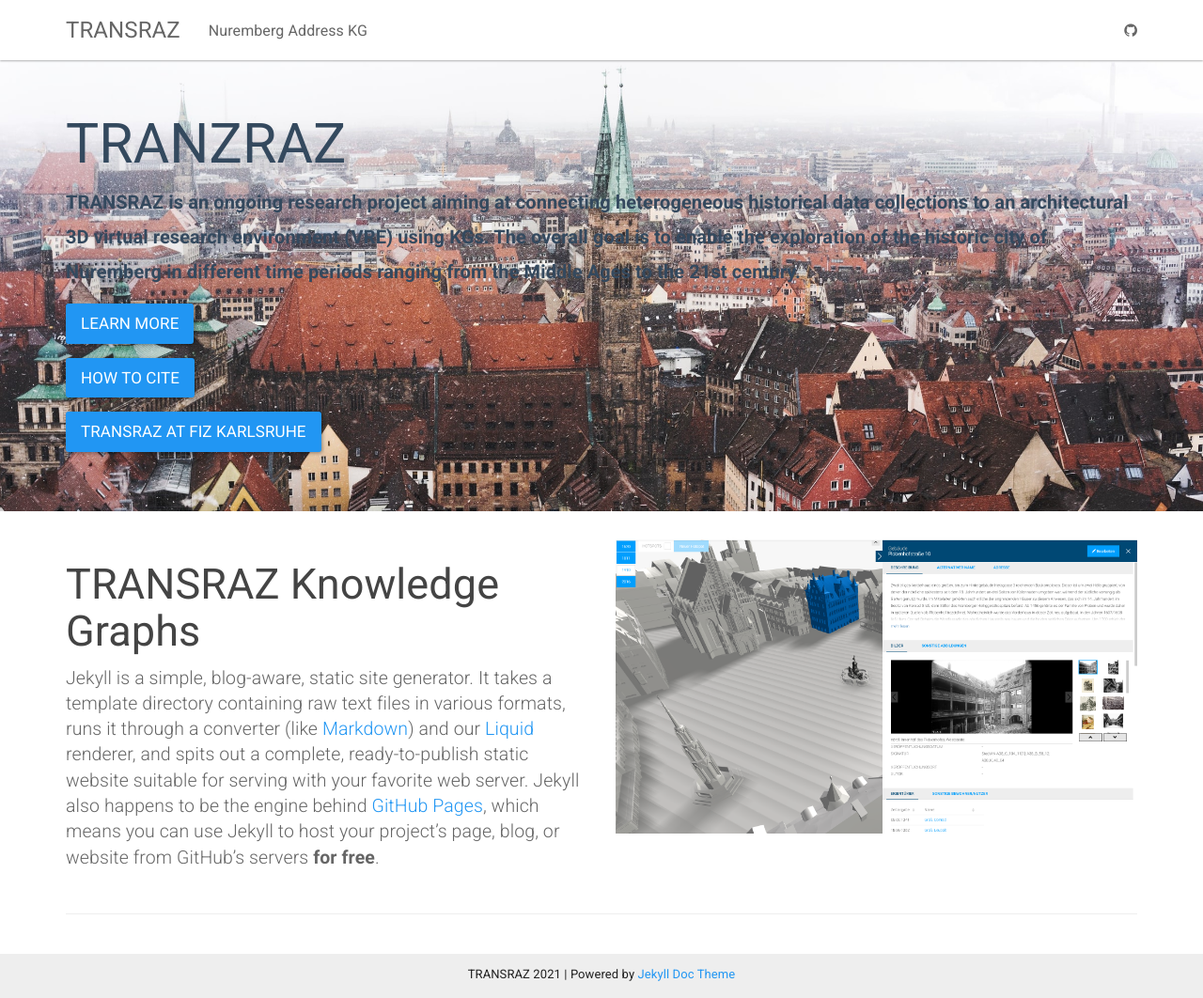
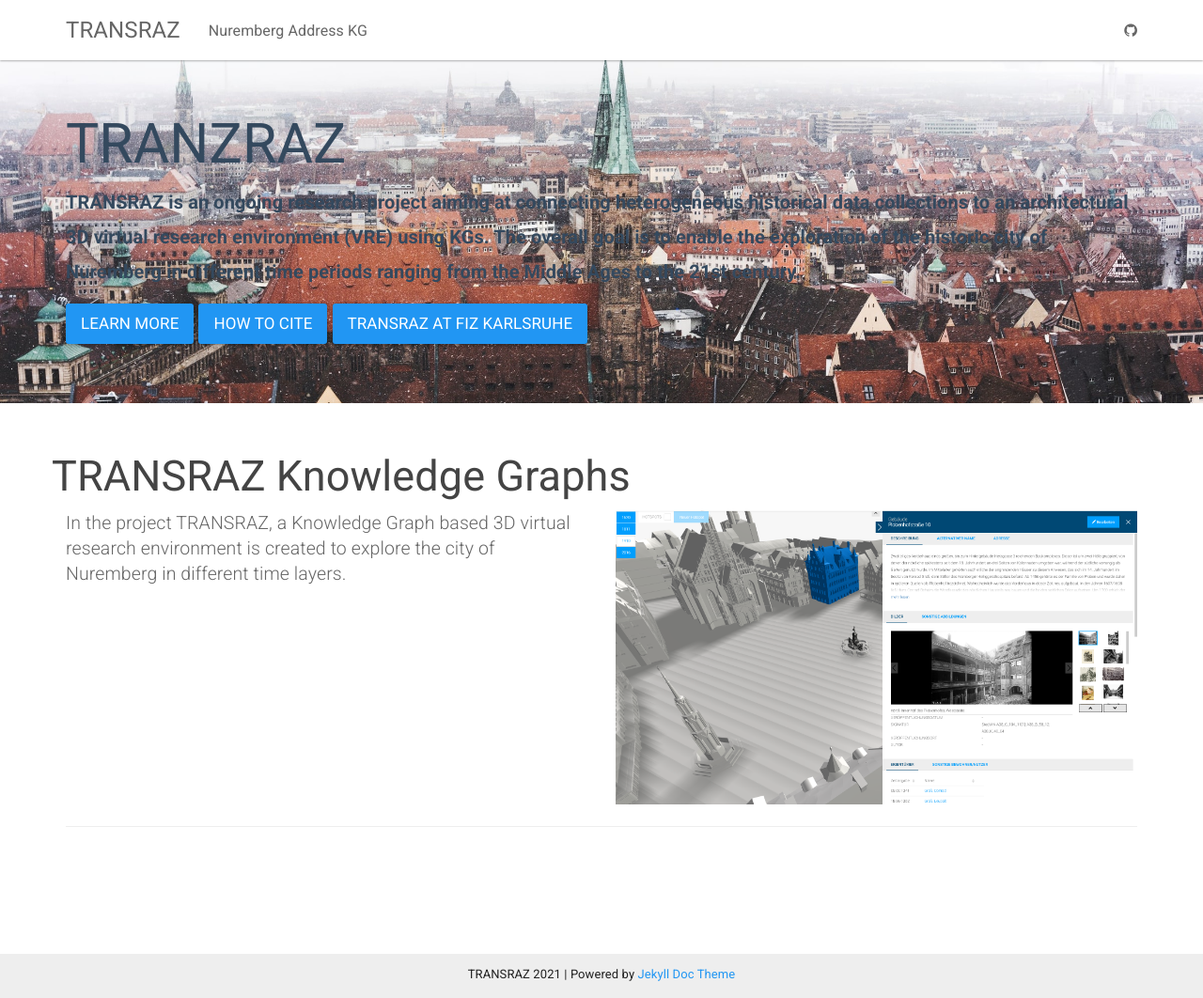
Before and after one commit to ISE-FIZKarlsruhe/Transraz, a Jekyll site: the page built from index.html, in a window 1280 px wide and 1062 px high. Shown: the whole window at 94% size. Built offline with Jekyll 4.4.1, drawn with Linux system fonts in a browser that asks for light colours.

Commit message:
index and some buttons

```diff
--- a/index.html
+++ b/index.html
@@ -6,25 +6,15 @@
     <div class="container">
         <h1>TRANZRAZ</h1>
         <p>TRANSRAZ is an ongoing research project aiming at connecting heterogeneous historical data collections to an architectural 3D virtual research environment (VRE) using KGs. The overall goal is to enable the exploration of the historic city of Nuremberg in different time periods ranging from the Middle Ages to the 21st century.</p>
-        <p><a class="btn btn-primary btn-lg" href="{{ "/docs/home/" | relative_url }}" role="button">Learn more</a></p>
-        <p><a class="btn btn-primary btn-lg" href="{{ "/docs/home/" | relative_url }}" role="button">How to Cite</a></p>
-        <p><a class="btn btn-primary btn-lg" href="{{ "/docs/home/" | relative_url }}" role="button">TRANSRAZ at FIZ Karlsruhe</a></p>
+        <p><a class="btn btn-primary btn-lg" href="{{ "/docs/home/" | relative_url }}" role="button">Learn more</a> <a class="btn btn-primary btn-lg" href="{{ "/docs/home/" | relative_url }}" role="button">How to Cite</a> <a class="btn btn-primary btn-lg" href="{{ "/docs/home/" | relative_url }}" role="button">TRANSRAZ at FIZ Karlsruhe</a></p>
     </div>
 </div>
 
 <div class="container">
     <div class="row">
+      <h2 class="header-light regular-pad">TRANSRAZ Knowledge Graphs</h2>
         <div class="col-md-6">
-            <h2 class="header-light regular-pad">TRANSRAZ Knowledge Graphs</h2>
-              <p class="lead">Jekyll is a simple, blog-aware, static site generator. It takes a template
-              directory containing raw text files in various formats, runs it through
-              a converter (like <a href="https://daringfireball.net/projects/markdown/">Markdown</a>)
-              and our <a href="https://github.com/Shopify/liquid/wiki">Liquid</a> renderer, and
-              spits out a complete, ready-to-publish static website suitable
-              for serving with your favorite web server. Jekyll also happens to be the engine
-              behind <a href="https://pages.github.com">GitHub Pages</a>, which means you can use Jekyll
-              to host your project’s page, blog, or website from GitHub’s servers <strong>for
-              free</strong>.</p>
+              <p class="lead">In the project TRANSRAZ, a Knowledge Graph based 3D virtual research environment is created to explore the city of Nuremberg in different time layers.</p>
         </div>
         <div class="col-md-6 text-center">
             <img src="{{ "/assets/img/citysquare.jpg" | relative_url }}" alt="Jekyll logo" class="img-responsive">
```
Also changed, not shown: NA-KG.html (+5 -7 lines).
